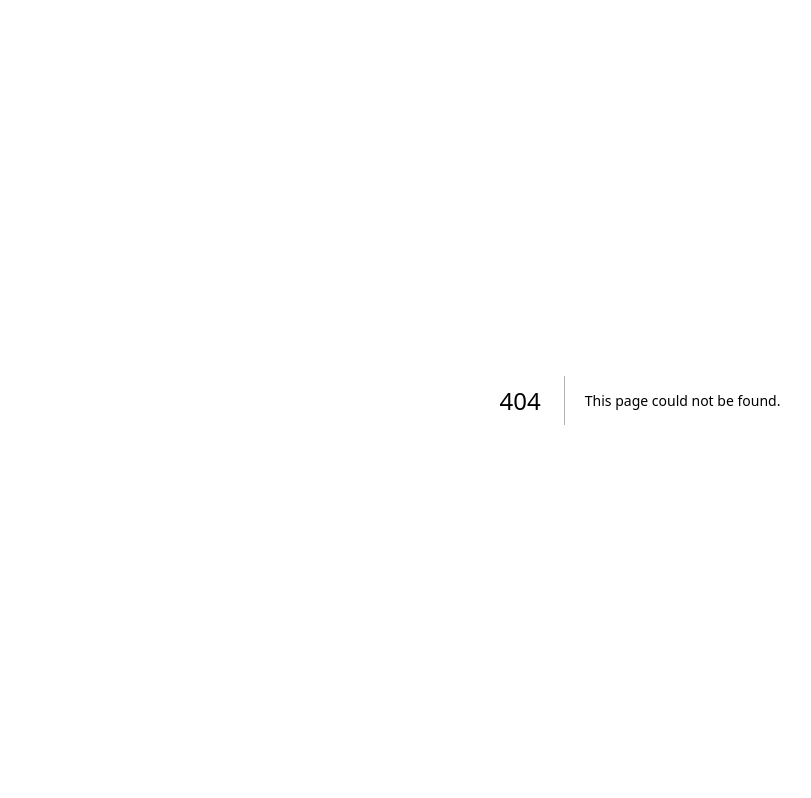
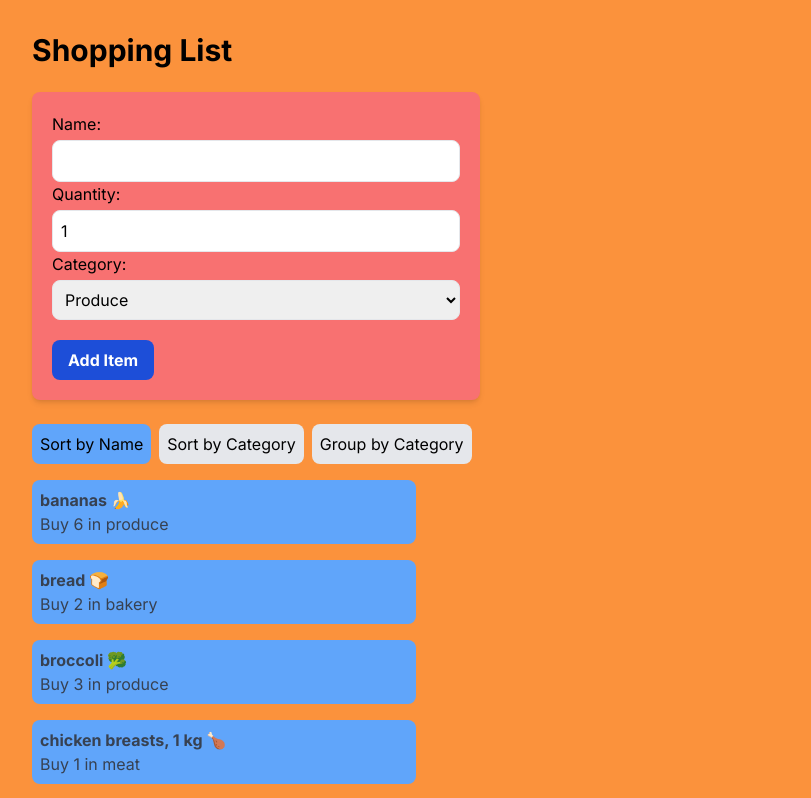
Before and after one commit to RikudoKen/cprg306-assignments, a Next.js app: page /week-6 in a window 1280 px wide. Before the commit this address had no page. Shown: the top 798 px of the page, without its empty margins (0-811 px from the left). Built offline with nearby package versions, Linux system fonts and the light colour scheme.

Commit message:
Week 6 Complete

```diff
--- a/app/page.js
+++ b/app/page.js
@@ -17,6 +17,9 @@
       <p>
       <Link href="week-5">Handling Lists</Link>
       </p>
+      <p>
+      <Link href="week-6">Managing State</Link>
+      </p>
     </main>
 
 
--- /dev/null
+++ b/app/week-6/item-list.js
@@ -0,0 +1,65 @@
+"use client";
+import { useState } from 'react';
+import Item from "./item";
+
+export default function ItemList({ items }) {
+    const [sortBy, setSortBy] = useState('name');
+
+    const sortedItems = [...items].sort((a, b) => {
+        if (sortBy === 'name') {
+            return a.name.localeCompare(b.name);
+        } else if (sortBy === 'category') {
+            return a.category.localeCompare(b.category);
+        }
+        return 0;
+    });
+
+    const groupedItems = items.reduce((groups, item) => {
+        const category = item.category;
+        if (!groups[category]) {
+            groups[category] = [];
+        }
+        groups[category].push(item);
+        return groups;
+    }, {});
+
+    const renderItems = () => {
+        if (sortBy === 'group') {
+            return Object.keys(groupedItems).sort().map(category => (
+                <div key={category} className="mb-4">
+                    <h2 className="capitalize text-xl font-semibold">{category}</h2>
+                    <ul>
+                        {[...groupedItems[category]].sort((a, b) => a.name.localeCompare(b.name)).map(item => (
+                            <Item key={item.id} name={item.name} quantity={item.quantity} category={item.category} />
+                        ))}
+                    </ul>
+                </div>
+            ));
+        } else {
+            return (
+                <ul>
+                    {sortedItems.map(item => (
+                        <Item key={item.id} name={item.name} quantity={item.quantity} category={item.category} />
+                    ))}
+                </ul>
+            );
+        }
+    };
+
+    return (
+        <div>
+            <div className="mb-4">
+                <button className={`mr-2 p-2 rounded-lg ${sortBy === 'name' ? 'bg-blue-400' : 'bg-gray-200'}`} onClick={() => setSortBy('name')}>
+                    Sort by Name
+                </button>
+                <button className={`mr-2 p-2 rounded-lg ${sortBy === 'category' ? 'bg-blue-400' : 'bg-gray-200'}`} onClick={() => setSortBy('category')}>
+                    Sort by Category
+                </button>
+                <button className={`p-2 rounded-lg ${sortBy === 'group' ? 'bg-blue-400' : 'bg-gray-200'}`} onClick={() => setSortBy('group')}>
+                    Group by Category
+                </button>
+            </div>
+            {renderItems()}
+        </div>
+    );
+}
--- /dev/null
+++ b/app/week-6/item.js
@@ -0,0 +1,13 @@
+
+
+export default function Item({name, quantity, category}){
+
+
+    return (
+        <li className="p-2 mb-4 bg-blue-400 max-w-sm rounded-lg">
+            <p className="font-bold text-gray-700">{name}</p>
+            <p className="text-gray-700">Buy {quantity} in {category}</p>
+        </li>
+
+    );
+}
--- /dev/null
+++ b/app/week-6/items.json
@@ -0,0 +1,74 @@
+[
+    {
+      "id": "1h2GJKH12gkHG31h1H",
+      "name": "milk, 4 L 🥛",
+      "quantity": 1,
+      "category": "dairy"
+    },
+    {
+      "id": "2KJH3k2j3H1k2J3K1H",
+      "name": "bread 🍞",
+      "quantity": 2,
+      "category": "bakery"
+    },
+    {
+      "id": "3h2KJH3k2j3H1k2J3",
+      "name": "eggs, dozen 🥚",
+      "quantity": 2,
+      "category": "dairy"
+    },
+    {
+      "id": "4k2J3K1H2GJKH12gk",
+      "name": "bananas 🍌",
+      "quantity": 6,
+      "category": "produce"
+    },
+    {
+      "id": "5H1h1H2KJH3k2j3H",
+      "name": "broccoli 🥦",
+      "quantity": 3,
+      "category": "produce"
+    },
+    {
+      "id": "6H1k2J3K1H2GJKH1",
+      "name": "chicken breasts, 1 kg 🍗",
+      "quantity": 1,
+      "category": "meat"
+    },
+    {
+      "id": "7gkHG31h1H2KJH3k",
+      "name": "pasta sauce 🍝",
+      "quantity": 3,
+      "category": "canned goods"
+    },
+    {
+      "id": "8j3H1k2J3K1H2GJK",
+      "name": "spaghetti, 454 g 🍝",
+      "quantity": 2,
+      "category": "dry goods"
+    },
+    {
+      "id": "9H12gkHG31h1H2KJ",
+      "name": "toilet paper, 12 pack 🧻",
+      "quantity": 1,
+      "category": "household"
+    },
+    {
+      "id": "10H3k2j3H1k2J3K1",
+      "name": "paper towels, 6 pack",
+      "quantity": 1,
+      "category": "household"
+    },
+    {
+      "id": "11k2J3K1H2GJKH12",
+      "name": "dish soap 🍽️",
+      "quantity": 1,
+      "category": "household"
+    },
+    {
+      "id": "12GJKH12gkHG31h1",
+      "name": "hand soap 🧼",
+      "quantity": 4,
+      "category": "household"
+    }
+  ]
--- /dev/null
+++ b/app/week-6/new-item.js
@@ -0,0 +1,75 @@
+"use client";
+
+import { useState } from "react";
+
+export default function NewItem({ onAddItem }) {
+    const [name, setName] = useState("");
+    const [quantity, setQuantity] = useState(1);
+    const [category, setCategory] = useState("produce");
+
+    const generateId = () => {
+        return Math.random().toString(36).substr(2, 9);
+    };
+
+    const handleSubmit = (event) => {
+        event.preventDefault();
+        const newItem = {
+            id: generateId(),
+            name: name,
+            quantity: quantity,
+            category: category
+        };
+
+        onAddItem(newItem);
+
+        setName("");
+        setQuantity(1);
+        setCategory("produce");
+    };
+
+    const handleNameChange = (event) => {
+        setName(event.target.value);
+    };
+
+    const handleQuantityChange = (event) => {
+        setQuantity(event.target.value);
+    };
+
+    const handleCategoryChange = (event) => {
+        setCategory(event.target.value);
+    };
+
+    return (
+        <main className= "">
+            <form onSubmit={handleSubmit} className="p-5 max-w-md mr-auto mb-6 bg-red-400 rounded-lg shadow-md">
+                <div className="">
+                    <label className="block" htmlFor="name">Name:</label>
+                    <input id="name" type="text" value={name} name="name" onChange={handleNameChange} className="mt-1 p-2 w-full border rounded-lg" />
+                </div>
+                <div className="">
+                    <label className="block" htmlFor="quantity">Quantity:</label>
+                    <input id="quantity" type="number" value={quantity} min={1} max={99} name="quantity" onChange={handleQuantityChange} className="mt-1 p-2 w-full border rounded-lg" />
+                </div>
+                <div className="">
+                    <label className="block" htmlFor="category">Category:</label>
+                    <select id="category" value={category} name="category" onChange={handleCategoryChange} className="mt-1 p-2 w-full border rounded-lg">
+                        <option value="produce">Produce</option>
+                        <option value="dairy">Dairy</option>
+                        <option value="bakery">Bakery</option>
+                        <option value="meat">Meat</option>
+                        <option value="frozen">Frozen Foods</option>
+                        <option value="canned">Canned Goods</option>
+                        <option value="dry">Dry Goods</option>
+                        <option value="beverages">Beverages</option>
+                        <option value="snacks">Snacks</option>
+                        <option value="household">Household</option>
+                        <option value="other">Other</option>
+                    </select>
+                </div>
+                <div className="mt-5">
+                    <button className="bg-blue-700 hover:bg-blue-900 text-white font-bold py-2 px-4 rounded-lg" type="submit">Add Item</button>
+                </div>
+            </form>
+        </main>
+    );
+}
--- /dev/null
+++ b/app/week-6/page.js
@@ -0,0 +1,22 @@
+"use client";
+
+import { useState } from 'react';
+import ItemList from './item-list';
+import NewItem from './new-item';
+import itemsData from './items.json';
+
+export default function Page() {
+    const [items, setItems] = useState(itemsData);
+
+    const handleAddItem = (newItem) => {
+        setItems([...items, newItem]);
+    }
+
+    return (
+        <main className="p-8 bg-orange-400 min-h-screen">
+            <h1 className="text-3xl font-bold mb-6 text-left">Shopping List</h1>
+            <NewItem onAddItem={handleAddItem} />
+            <ItemList items={items} />
+        </main>
+    );
+}
```
